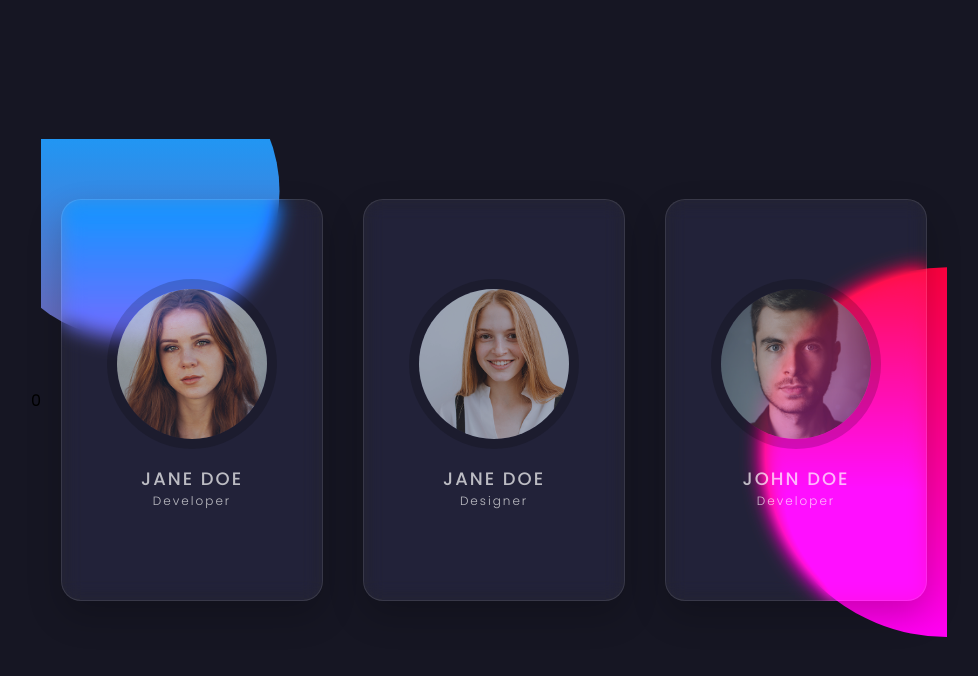
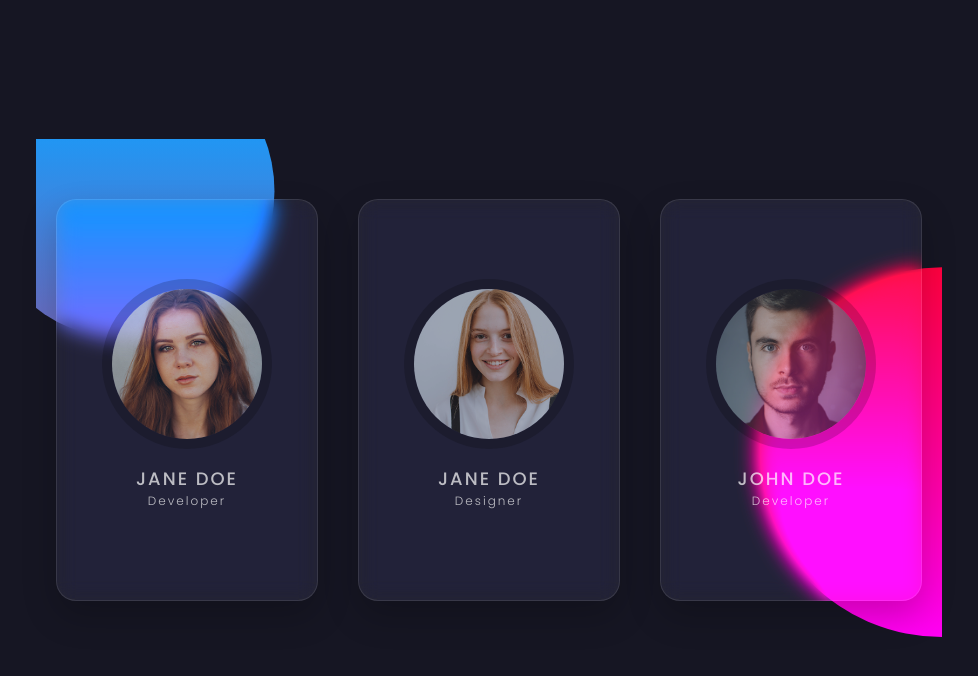
Before and after one commit to theDowidar/Our-Team-Section, a plain HTML site: page index.html in a window 1280 px wide. Shown: the whole page, without its empty margins (151-1129 px from the left). Drawn offline with Linux system fonts and the light colour scheme; a web font is replaced by a local one.

Commit message:
edit html

```diff
--- a/index.html
+++ b/index.html
@@ -8,7 +8,7 @@
     <title>Our Team</title>
     <link rel="stylesheet" href="style.css">
 </head>
-<body>0
+<body>
     <section>
         <div class="container">
 
```
